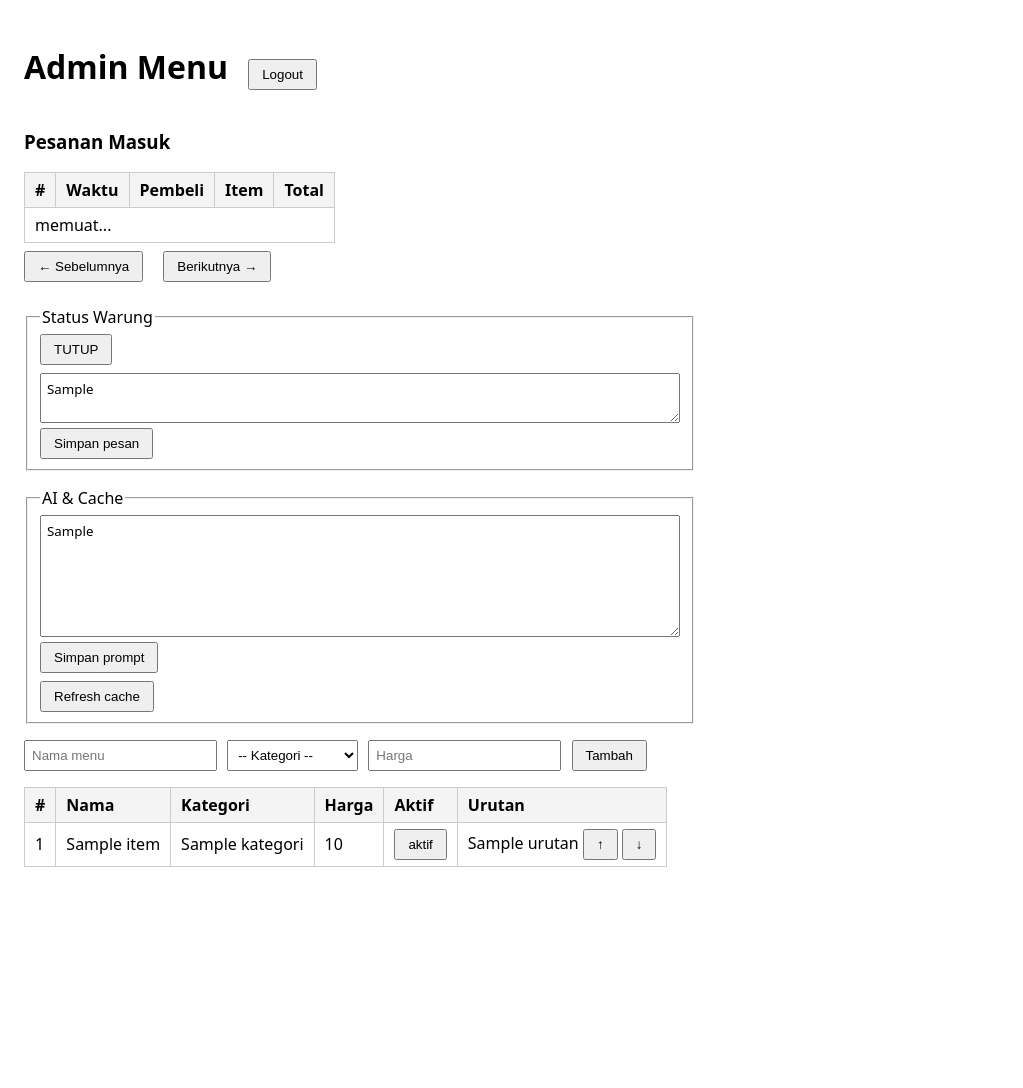
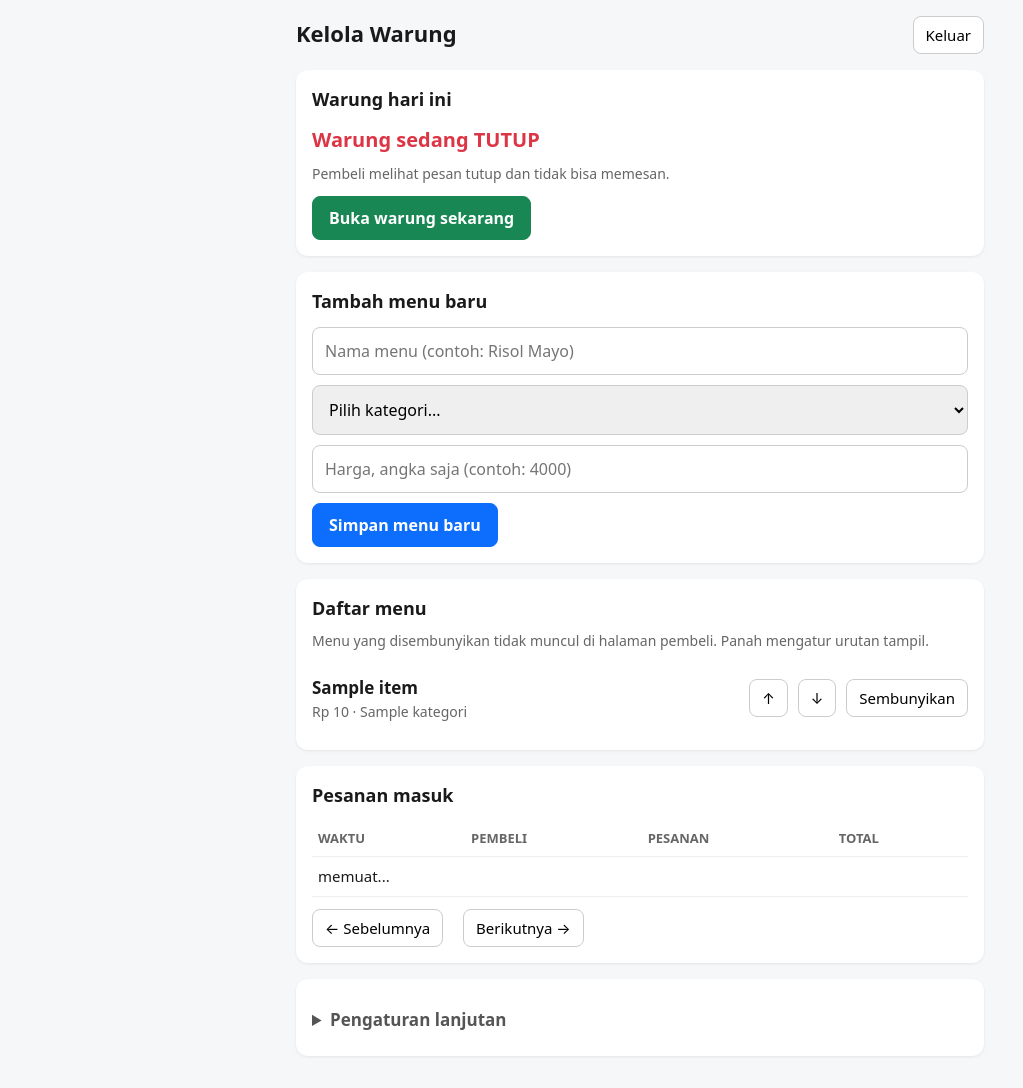
Before and after one commit to tndsny/Herlambang_Playground, a Flask app: template templates/admin_menu.html in a window 1280 px wide. Shown: the whole page, without its empty margins (0-1023 px from the left). Before the commit the page ends 867 px from the top, so only its background shows below. Run offline with Flask 3, Linux system fonts and the light colour scheme; the template is opened without the code that fills it: most values are stand-ins (such as "Sample title", 1, 10 or a date in 2020).

Commit message:
Update Styling Admin Page

```diff
--- a/templates/admin_menu.html
+++ b/templates/admin_menu.html
@@ -3,50 +3,176 @@
 <head>
   <meta charset="utf-8">
   <meta name="viewport" content="width=device-width, initial-scale=1">
-  <title>Admin Menu - Linda Catering</title>
+  <title>Kelola Warung - Linda Catering</title>
   <style>
-    body { font-family: system-ui, sans-serif; margin: 24px; }
-    table { border-collapse: collapse; margin-top: 16px; }
-    th, td { border: 1px solid #ccc; padding: 6px 10px; text-align: left; }
-    th { background: #f4f4f4; }
-    form.inline { margin: 0; }
-    .flash { background: #fffbdd; border: 1px solid #e6d47a; padding: 8px 12px; }
-    .tambah input, .tambah select { padding: 6px; margin-right: 6px; }
-    .nonaktif { color: #999; }
-    fieldset { max-width: 640px; }
-    textarea { font-family: inherit; padding: 6px; width: 100%; box-sizing: border-box; }
-    button { padding: 6px 12px; cursor: pointer; }
-    h1 { display: inline-block; margin-right: 16px; }
+    * { box-sizing: border-box; }
+    body {
+      font-family: system-ui, -apple-system, sans-serif;
+      font-size: 17px; line-height: 1.5;
+      margin: 0; padding: 16px; background: #f6f7f9; color: #1a1a1a;
+      max-width: 720px; margin-inline: auto;
+    }
+    h1 { font-size: 22px; margin: 0 0 4px; }
+    h2 { font-size: 18px; margin: 0 0 12px; }
+    .topbar { display: flex; justify-content: space-between; align-items: center; margin-bottom: 16px; }
+    .kartu { background: #fff; border-radius: 12px; padding: 16px; margin-bottom: 16px; box-shadow: 0 1px 3px rgba(0,0,0,.08); }
+    button {
+      font-size: 16px; font-family: inherit; min-height: 44px;
+      padding: 10px 16px; border-radius: 8px; border: 1px solid #ccc;
+      background: #fff; cursor: pointer;
+    }
+    button:active { transform: scale(.98); }
+    .utama { background: #0d6efd; border-color: #0d6efd; color: #fff; font-weight: 600; }
+    .bahaya { background: #dc3545; border-color: #dc3545; color: #fff; font-weight: 600; }
+    .sukses { background: #198754; border-color: #198754; color: #fff; font-weight: 600; }
+    .kecil { min-height: 38px; padding: 6px 12px; font-size: 15px; }
+    .status-besar { font-size: 20px; font-weight: 700; margin-bottom: 12px; }
+    .buka { color: #198754; }
+    .tutup { color: #dc3545; }
+    .flash { background: #fff3cd; border: 1px solid #ffe08a; border-radius: 8px; padding: 12px 14px; margin-bottom: 16px; font-weight: 600; }
+    input, select, textarea {
+      font-size: 16px; font-family: inherit; padding: 12px;
+      border: 1px solid #ccc; border-radius: 8px; width: 100%; margin-bottom: 10px;
+    }
+    .baris-menu {
+      display: flex; align-items: center; gap: 10px;
+      padding: 12px 0; border-bottom: 1px solid #eee; flex-wrap: wrap;
+    }
+    .baris-menu:last-child { border-bottom: none; }
+    .info-menu { flex: 1 1 160px; min-width: 0; }
+    .nama-menu { font-weight: 600; }
+    .meta-menu { font-size: 14px; color: #666; }
+    .mati .nama-menu, .mati .meta-menu { color: #aaa; text-decoration: line-through; }
+    .label-mati { background: #eee; color: #666; font-size: 13px; padding: 2px 8px; border-radius: 999px; text-decoration: none; }
+    table { width: 100%; border-collapse: collapse; font-size: 15px; }
+    th, td { text-align: left; padding: 8px 6px; border-bottom: 1px solid #eee; }
+    th { color: #666; font-size: 13px; text-transform: uppercase; }
+    details { margin-top: 4px; }
+    summary { cursor: pointer; font-weight: 600; color: #555; padding: 8px 0; }
+    .bantuan { font-size: 14px; color: #666; margin: -4px 0 12px; }
+    .navigasi { display: flex; align-items: center; gap: 10px; margin-top: 12px; flex-wrap: wrap; }
   </style>
 </head>
 <body>
 
-<h1>Admin Menu</h1>
-<form class="inline" method="post" action="{{ url_for('logout') }}" style="display:inline">
-  <button type="submit">Logout</button>
-</form>
+<div class="topbar">
+  <h1>Kelola Warung</h1>
+  <form method="post" action="{{ url_for('logout') }}">
+    <button type="submit" class="kecil">Keluar</button>
+  </form>
+</div>
 
 {% with pesan = get_flashed_messages() %}
-  {% if pesan %}<p class="flash">{{ pesan|join(' · ') }}</p>{% endif %}
+  {% if pesan %}<div class="flash">{{ pesan|join(' · ') }}</div>{% endif %}
 {% endwith %}
 
-<h3>Pesanan Masuk</h3>
-<table id="tabelPesanan">
-  <thead>
-    <tr><th>#</th><th>Waktu</th><th>Pembeli</th><th>Item</th><th>Total</th></tr>
-  </thead>
-  <tbody><tr><td colspan="5">memuat...</td></tr></tbody>
-</table>
-<div style="margin-top:8px">
-  <button type="button" id="prevPesanan">&larr; Sebelumnya</button>
-  <span id="infoPesanan" style="margin:0 8px"></span>
-  <button type="button" id="nextPesanan">Berikutnya &rarr;</button>
+<div class="kartu">
+  <h2>Warung hari ini</h2>
+  {% if p.warung_buka %}
+    <div class="status-besar buka">Warung sedang BUKA</div>
+    <p class="bantuan">Pembeli bisa melihat menu dan mengirim pesanan.</p>
+    <form method="post" action="{{ url_for('admin_warung_toggle') }}"
+          onsubmit="return confirm('Tutup warung sekarang? Pembeli tidak bisa memesan lagi.')">
+      <button type="submit" class="bahaya">Tutup warung sekarang</button>
+    </form>
+  {% else %}
+    <div class="status-besar tutup">Warung sedang TUTUP</div>
+    <p class="bantuan">Pembeli melihat pesan tutup dan tidak bisa memesan.</p>
+    <form method="post" action="{{ url_for('admin_warung_toggle') }}">
+      <button type="submit" class="sukses">Buka warung sekarang</button>
+    </form>
+  {% endif %}
+</div>
+
+<div class="kartu">
+  <h2>Tambah menu baru</h2>
+  <form method="post" action="{{ url_for('admin_menu_tambah') }}">
+    <input name="nama" placeholder="Nama menu (contoh: Risol Mayo)" required>
+    <select name="kategori" required>
+      <option value="">Pilih kategori...</option>
+      {% for k in kategori %}
+      <option value="{{ k }}">{{ k }}</option>
+      {% endfor %}
+    </select>
+    <input name="harga" placeholder="Harga, angka saja (contoh: 4000)" inputmode="numeric" required>
+    <button type="submit" class="utama">Simpan menu baru</button>
+  </form>
+</div>
+
+<div class="kartu">
+  <h2>Daftar menu</h2>
+  <p class="bantuan">Menu yang disembunyikan tidak muncul di halaman pembeli. Panah mengatur urutan tampil.</p>
+  {% for m in items %}
+  <div class="baris-menu {{ '' if m.aktif else 'mati' }}">
+    <div class="info-menu">
+      <div class="nama-menu">{{ m.nama }}</div>
+      <div class="meta-menu">Rp {{ '{:,}'.format(m.harga).replace(',', '.') }} · {{ m.kategori or 'tanpa kategori' }}</div>
+    </div>
+    {% if not m.aktif %}<span class="label-mati">disembunyikan</span>{% endif %}
+    <form method="post" action="{{ url_for('admin_menu_pindah', menu_id=m.id, arah='naik') }}">
+      <button type="submit" class="kecil" title="Naikkan urutan">&uarr;</button>
+    </form>
+    <form method="post" action="{{ url_for('admin_menu_pindah', menu_id=m.id, arah='turun') }}">
+      <button type="submit" class="kecil" title="Turunkan urutan">&darr;</button>
+    </form>
+    <form method="post" action="{{ url_for('admin_menu_toggle', menu_id=m.id, field='aktif') }}">
+      {% if m.aktif %}
+      <button type="submit" class="kecil">Sembunyikan</button>
+      {% else %}
+      <button type="submit" class="kecil sukses">Tampilkan</button>
+      {% endif %}
+    </form>
+  </div>
+  {% else %}
+  <p>Belum ada menu. Tambahkan lewat kotak di atas.</p>
+  {% endfor %}
+</div>
+
+<div class="kartu">
+  <h2>Pesanan masuk</h2>
+  <table id="tabelPesanan">
+    <thead>
+      <tr><th>Waktu</th><th>Pembeli</th><th>Pesanan</th><th>Total</th></tr>
+    </thead>
+    <tbody><tr><td colspan="4">memuat...</td></tr></tbody>
+  </table>
+  <div class="navigasi">
+    <button type="button" id="prevPesanan" class="kecil">&larr; Sebelumnya</button>
+    <span id="infoPesanan"></span>
+    <button type="button" id="nextPesanan" class="kecil">Berikutnya &rarr;</button>
+  </div>
+</div>
+
+<div class="kartu">
+  <details>
+    <summary>Pengaturan lanjutan</summary>
+
+    <p class="bantuan" style="margin-top:12px">Pesan yang dilihat pembeli saat warung tutup.</p>
+    <form method="post" action="{{ url_for('admin_warung_pesan') }}">
+      <textarea name="pesan_tutup" rows="2">{{ p.pesan_tutup or '' }}</textarea>
+      <button type="submit" class="kecil">Simpan pesan tutup</button>
+    </form>
+
+    <p class="bantuan" style="margin-top:20px">
+      Instruksi untuk teks rekomendasi otomatis. Jangan hapus tulisan
+      <code>{menu}</code>, itu tempat daftar menu dimasukkan.
+    </p>
+    <form method="post" action="{{ url_for('admin_prompt_simpan') }}">
+      <textarea name="prompt_template" rows="8">{{ p.prompt_template or '' }}</textarea>
+      <button type="submit" class="kecil">Simpan instruksi</button>
+    </form>
+
+    <p class="bantuan" style="margin-top:20px">
+      Teks rekomendasi diperbarui otomatis setiap pagi. Tekan tombol ini kalau ingin diperbarui sekarang.
+    </p>
+    <form method="post" action="{{ url_for('admin_cache_refresh') }}">
+      <button type="submit" class="kecil">Perbarui teks rekomendasi</button>
+    </form>
+  </details>
 </div>
 
 <script>
   let halaman = 1;
-
-  function rupiah(n) { return n.toLocaleString('id-ID'); }
 
   function muatPesanan() {
     fetch('/admin/pesanan?page=' + halaman)
@@ -54,19 +180,18 @@
       .then(d => {
         const tbody = document.querySelector('#tabelPesanan tbody');
         if (!d.data.length) {
-          tbody.innerHTML = '<tr><td colspan="5">belum ada pesanan</td></tr>';
+          tbody.innerHTML = '<tr><td colspan="4">Belum ada pesanan.</td></tr>';
         } else {
           tbody.innerHTML = d.data.map(o => `<tr>
-            <td>${o.id}</td>
             <td>${o.waktu}</td>
             <td>${o.nama_pembeli}</td>
             <td>${o.ringkasan || '-'}</td>
-            <td>${rupiah(o.total)}</td>
+            <td>Rp ${o.total.toLocaleString('id-ID')}</td>
           </tr>`).join('');
         }
         halaman = d.page;
         document.getElementById('infoPesanan').innerText =
-          `Halaman ${d.page} dari ${d.total_page} (${d.total} pesanan)`;
+          `Halaman ${d.page} dari ${d.total_page} · ${d.total} pesanan`;
         document.getElementById('prevPesanan').disabled = d.page <= 1;
         document.getElementById('nextPesanan').disabled = d.page >= d.total_page;
       });
@@ -77,73 +202,5 @@
   muatPesanan();
 </script>
 
-<fieldset style="margin-top:24px; margin-bottom:16px">
-  <legend>Status Warung</legend>
-  <form class="inline" method="post" action="{{ url_for('admin_warung_toggle') }}">
-    <button type="submit">{{ 'BUKA' if p.warung_buka else 'TUTUP' }}</button>
-  </form>
-  <form method="post" action="{{ url_for('admin_warung_pesan') }}" style="margin-top:8px">
-    <textarea name="pesan_tutup" rows="2">{{ p.pesan_tutup or '' }}</textarea>
-    <button type="submit">Simpan pesan</button>
-  </form>
-</fieldset>
-
-<fieldset style="margin-bottom:16px">
-  <legend>AI & Cache</legend>
-  <form method="post" action="{{ url_for('admin_prompt_simpan') }}">
-    <textarea name="prompt_template" rows="6">{{ p.prompt_template or '' }}</textarea>
-    <button type="submit">Simpan prompt</button>
-  </form>
-  <form class="inline" method="post" action="{{ url_for('admin_cache_refresh') }}" style="margin-top:8px">
-    <button type="submit">Refresh cache</button>
-  </form>
-</fieldset>
-
-<form class="tambah" method="post" action="{{ url_for('admin_menu_tambah') }}">
-  <input name="nama" placeholder="Nama menu" required>
-  <select name="kategori" required>
-    <option value="">-- Kategori --</option>
-    {% for k in kategori %}
-    <option value="{{ k }}">{{ k }}</option>
-    {% endfor %}
-  </select>
-  <input name="harga" placeholder="Harga" required>
-  <button type="submit">Tambah</button>
-</form>
-
-<table>
-  <tr>
-    <th>#</th><th>Nama</th><th>Kategori</th><th>Harga</th>
-    <th>Aktif</th><th>Urutan</th>
-  </tr>
-  {% for m in items %}
-  <tr class="{{ '' if m.aktif else 'nonaktif' }}">
-    <td>{{ m.id }}</td>
-    <td>{{ m.nama }}</td>
-    <td>{{ m.kategori or '-' }}</td>
-    <td>{{ '{:,}'.format(m.harga).replace(',', '.') }}</td>
-    <td>
-      <form class="inline" method="post"
-            action="{{ url_for('admin_menu_toggle', menu_id=m.id, field='aktif') }}">
-        <button type="submit">{{ 'aktif' if m.aktif else 'nonaktif' }}</button>
-      </form>
-    </td>
-    <td style="white-space:nowrap">
-      {{ m.urutan }}
-      <form class="inline" method="post" style="display:inline"
-            action="{{ url_for('admin_menu_pindah', menu_id=m.id, arah='naik') }}">
-        <button type="submit" title="Naikkan">&uarr;</button>
-      </form>
-      <form class="inline" method="post" style="display:inline"
-            action="{{ url_for('admin_menu_pindah', menu_id=m.id, arah='turun') }}">
-        <button type="submit" title="Turunkan">&darr;</button>
-      </form>
-    </td>
-  </tr>
-  {% else %}
-  <tr><td colspan="6">belum ada menu</td></tr>
-  {% endfor %}
-</table>
-
 </body>
 </html>
```
